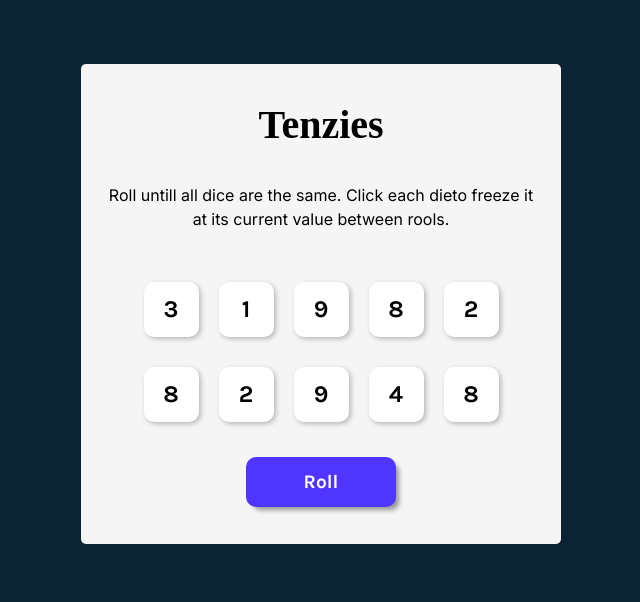
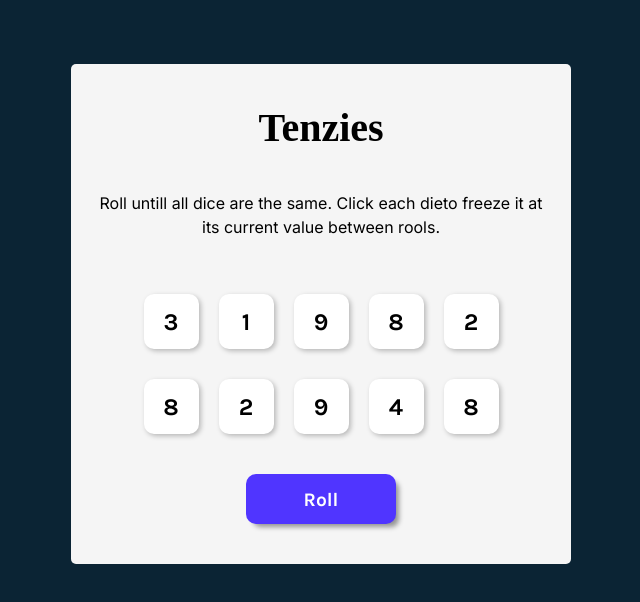
Before and after one commit to DeepikaDudala/tenzies-game, a React (Vite) app: page / in a window 1280 px wide. Shown: the top 602 px of the page, without its empty margins (319-959 px from the left). Built offline with nearby package versions, Linux system fonts and the light colour scheme.

Commit message:
Update style.css

```diff
--- a/style.css
+++ b/style.css
@@ -14,16 +14,14 @@ body{
 main
 {
     background-color: #F5F5F5;
-    height: 480px;
-    width: 480px;
+    height: 500px;
+    width: 500px;
     border-radius: 5px;
     padding: 20px;
     display: flex;
     flex-direction: column;
     justify-content: space-around;
     align-items: center;
-    max-height: 500px;
-    max-width: 500px;
 }
 .confetti
 {
@@ -98,3 +96,14 @@ main
     box-shadow: inset 3px 3px 10px -3px rgba(0, 0, 0, 0.7);
 
 }
+@media all and (max-device-width: 480px) {
+    main
+    {
+        width:450px;
+    }
+    .die-div
+    {
+        height:45px;
+        width:45px;
+    }
+}
```
